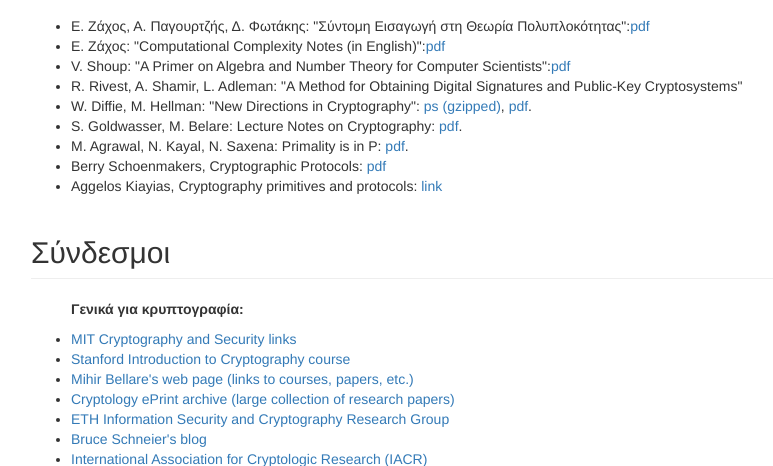
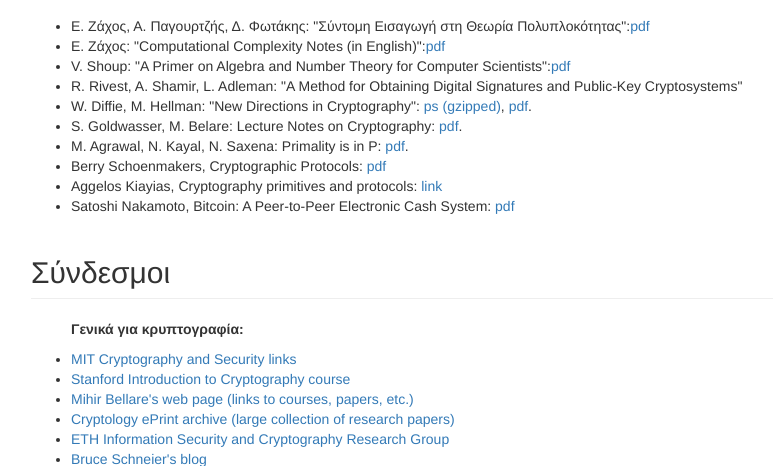
Before and after one commit to dionyziz/crypto-class, a Django app: page /references in a window 1280 px wide. Shown: the part 1010-1476 px from the top of the page, without its empty margins (39-812 px from the left). Run offline with Django 3.2, Linux system fonts and the light colour scheme; some libraries are stand-ins or nearby versions.

Commit message:
add bitcoin paper

```diff
--- a/templates/references.html
+++ b/templates/references.html
@@ -41,6 +41,7 @@
                 <li>M. Agrawal, N. Kayal, N. Saxena: Primality is in P: <a href="http://www.math.princeton.edu/%7Eannals/issues/2004/Sept2004/Agrawal.pdf">pdf</a>.</li>
 				<li>Berry Schoenmakers, Cryptographic Protocols: <a href="http://www.win.tue.nl/~berry/2WC13/LectureNotes.pdf">pdf</a></li>
 				<li>Aggelos Kiayias, Cryptography primitives and protocols: <a href="http://crypto.di.uoa.gr/class/Kryptographia/Semeioseis_files/Cryptograph_Primitives_and_Protocols.pdf">link</a></li>
+				<li>Satoshi Nakamoto, Bitcoin: A Peer-to-Peer Electronic Cash System: <a href="https://bitcoin.org/bitcoin.pdf">pdf</a></li>
             </ul>
 
             <h2 class="page-header">Σύνδεσμοι</h2>
```
